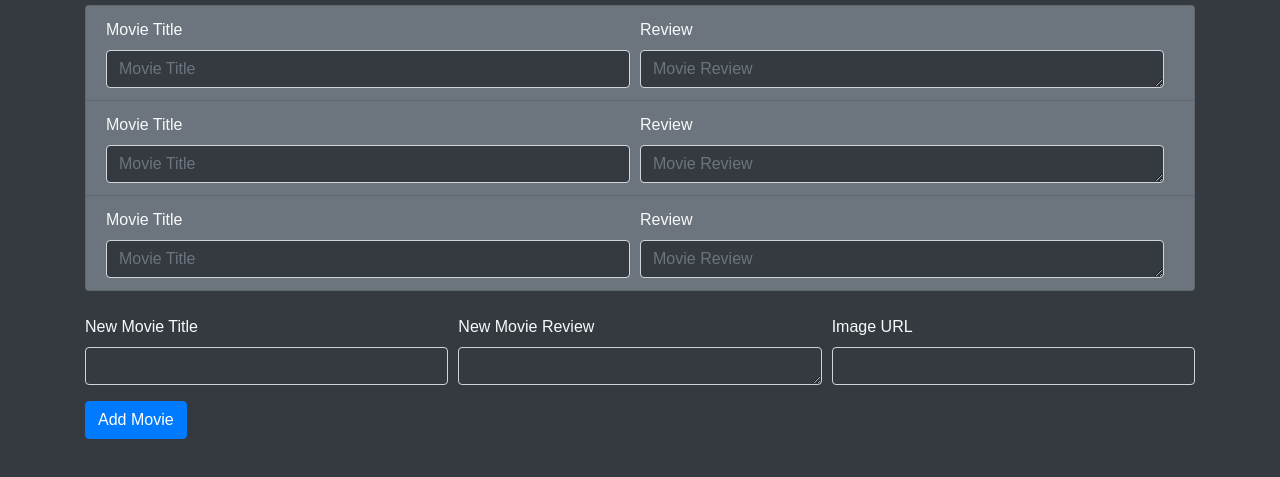
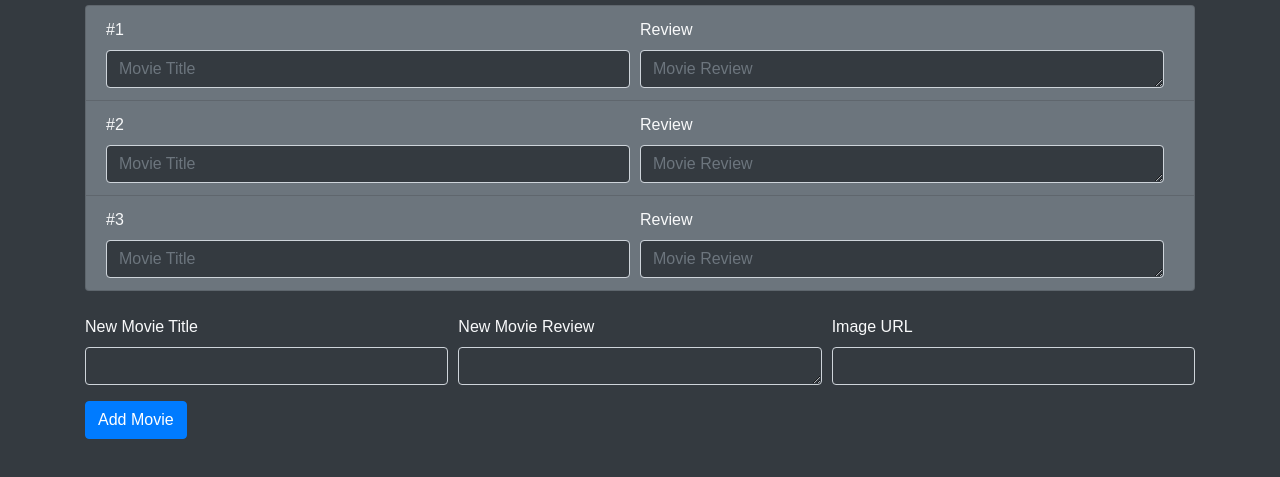
Before and after one commit to mitcholsen21/233JSTermProject, a website built with webpack: page src/index.html in a window 1280 px wide. Shown: the part 127-604 px from the top of the page. Built offline with nearby package versions, Linux system fonts and the light colour scheme.

Commit message:
html and css beta

```diff
--- a/src/index.html
+++ b/src/index.html
@@ -37,7 +37,7 @@
           <li class="list-group-item bg-secondary text-light">
             <div class="form-row">
               <div class="col">
-                <label for="movieTitle1">Movie Title</label>
+                <label for="movieTitle1">#1</label>
                 <input type="text" class="form-control bg-dark text-light" id="movieTitle1" placeholder="Movie Title" required>
               </div>
               <div class="col">
@@ -49,7 +49,7 @@
           <li class="list-group-item bg-secondary text-light">
             <div class="form-row">
               <div class="col">
-                <label for="movieTitle2">Movie Title</label>
+                <label for="movieTitle2">#2</label>
                 <input type="text" class="form-control bg-dark text-light" id="movieTitle2" placeholder="Movie Title" required>
               </div>
               <div class="col">
@@ -61,7 +61,7 @@
           <li class="list-group-item bg-secondary text-light">
             <div class="form-row">
               <div class="col">
-                <label for="movieTitle3">Movie Title</label>
+                <label for="movieTitle3">#3</label>
                 <input type="text" class="form-control bg-dark text-light" id="movieTitle3" placeholder="Movie Title" required>
               </div>
               <div class="col">
```
